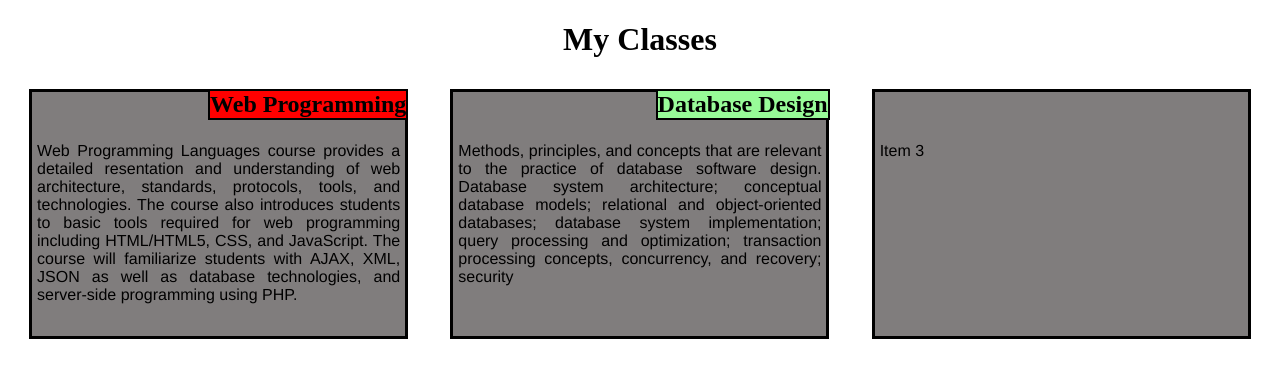
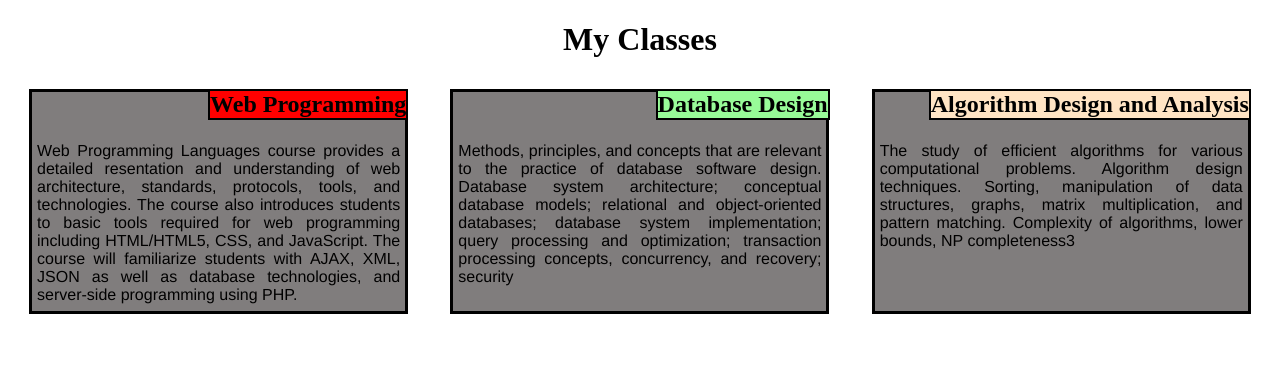
Before and after one commit to arkpan25/Web-Development, a PHP site: page / in a window 1280 px wide. Shown: the top 378 px of the page. Run offline with PHP 8.4, Linux system fonts and the light colour scheme.

Commit message:
Add Algorithm Section Title

```diff
--- a/Assign1/CSS/styles.css
+++ b/Assign1/CSS/styles.css
@@ -18,7 +18,9 @@ h1 {
   position: relative;
 }
 
-
+.AlgorithmSection{
+  position: relative;
+}
 
 h2{
   position: absolute;
@@ -36,11 +38,15 @@ h2.Web {
 h2.Database{
   background: palegreen;
 }
+
+h2.Algorithms{
+  background: bisque;
+}
 p.content {
   border: 3px solid black;
   background-color: rgb(128, 125, 125);
   width: 90%;
-  height: 250px;
+  height: 225px;
   padding-top: 50px;
   padding-left: 5px;
   padding-right: 5px;
--- a/Assign1/index.html
+++ b/Assign1/index.html
@@ -34,7 +34,16 @@
     </div>
 
   </div>
-  <div class="col-lg-4 col-md-6"><p class="content">Item 3</p></div>
+  <div class="col-lg-4 col-md-6">
+    <div class="AlgorithmSection">
+      <h2 class="Algorithms">Algorithm Design and Analysis</h2>
+      <p class="content">The study of efficient algorithms for various computational problems.
+        Algorithm design techniques. Sorting, manipulation of data structures, graphs,
+        matrix multiplication, and pattern matching. Complexity of algorithms, lower bounds,
+        NP completeness3</p>
+    </div>
+
+  </div>
 </div>
 
 </body>
```
